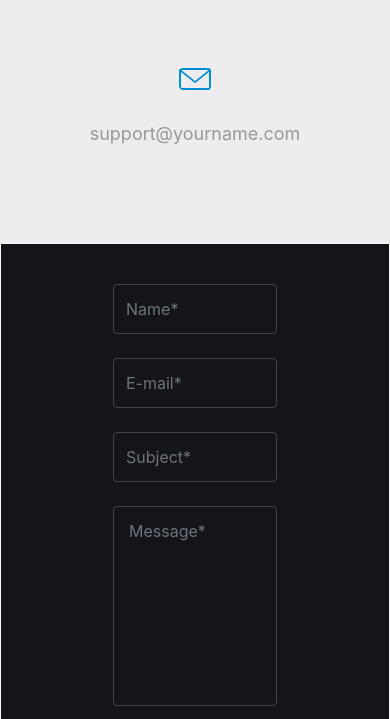
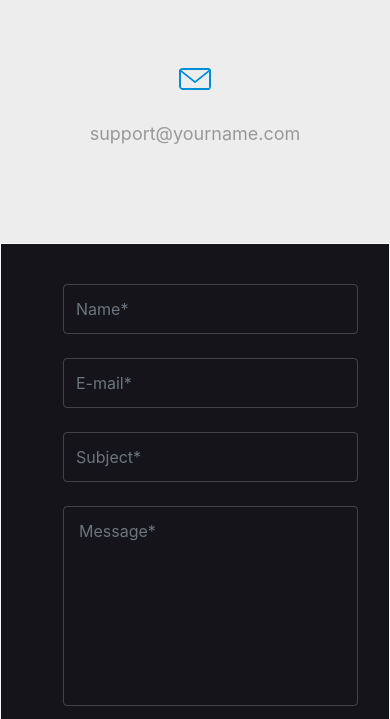
Before and after one commit to TarasShyshko/model_5, a website: page index.html in a window 390 px wide. Shown: the part 7998-8717 px from the top of the page. Drawn offline with nearby package versions, Linux system fonts and the light colour scheme.

Commit message:
block ( Stay in touch )

```diff
--- a/scss/_contact-form.scss
+++ b/scss/_contact-form.scss
@@ -46,6 +46,12 @@ max-width: 160px;
        flex-direction: column;
        align-items: center;
        justify-content: center;
+       .form-control{
+         @media(max-width: 425px){
+           width: 180%;
+           margin: 0px 0 0 -50px;
+         }
+       }
      }
    }
  }
```
Also changed, not shown: css/style.css, 1 other file.
